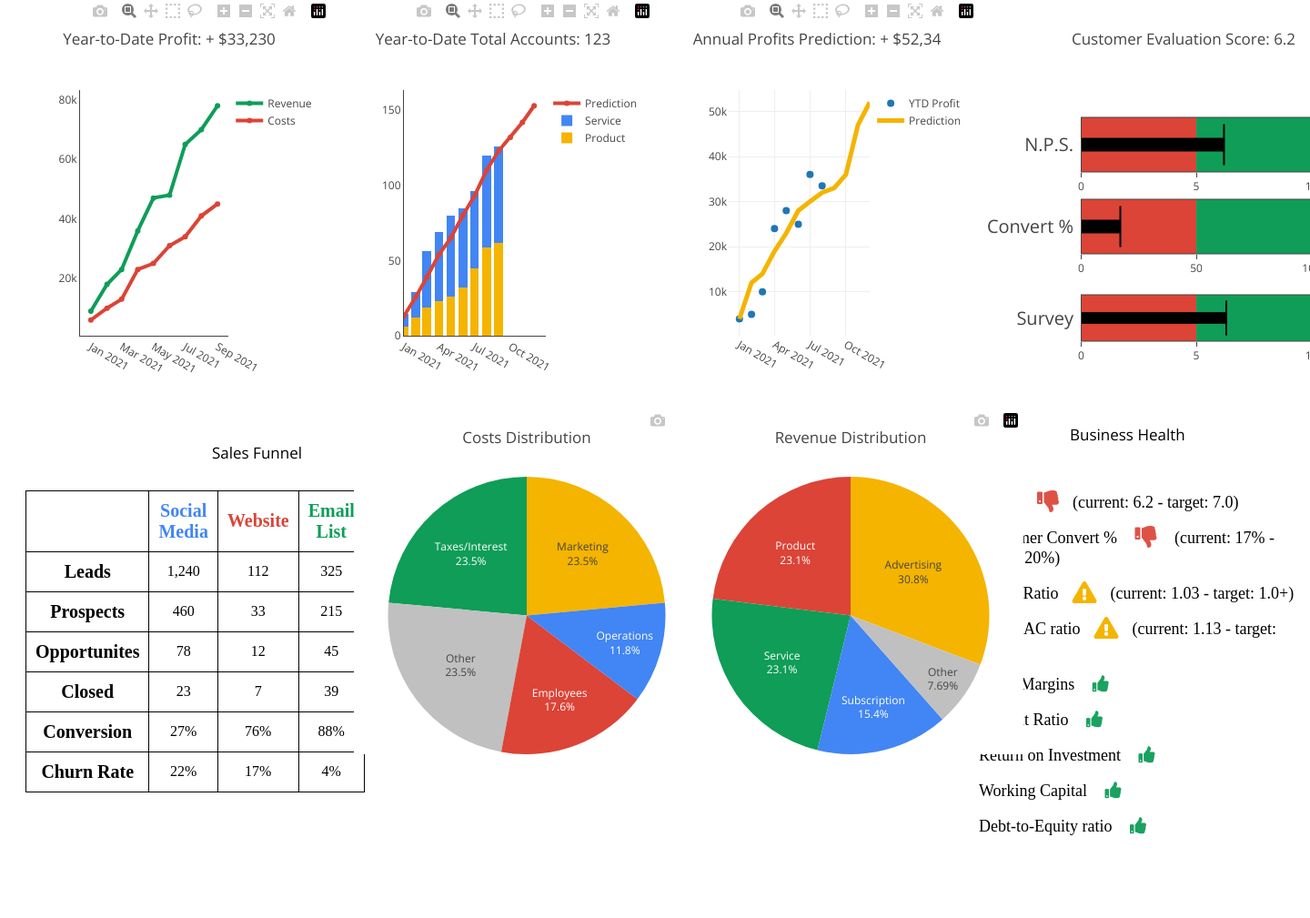
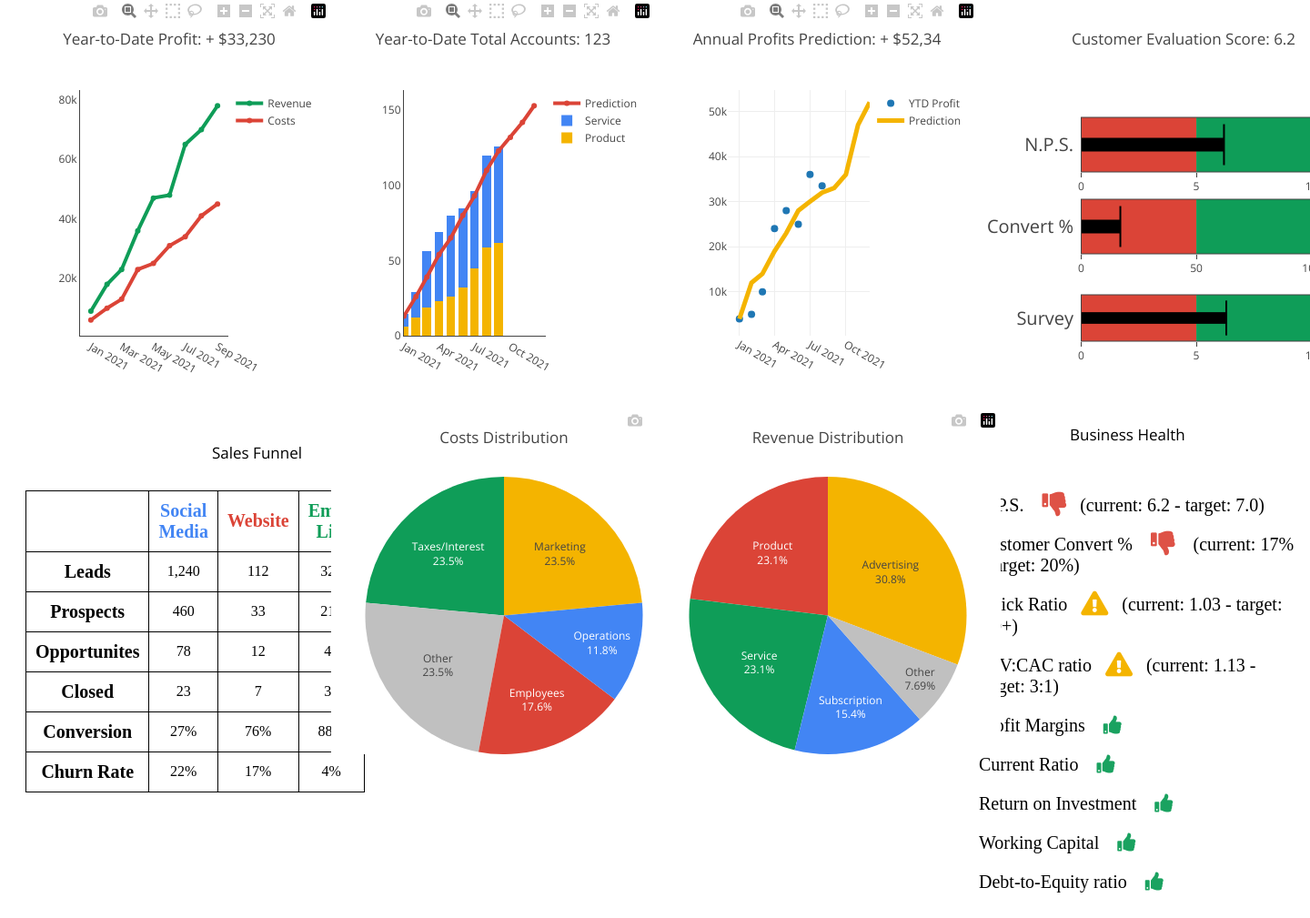
Before and after one commit to eeidson028/dataapp, a Flask app: page / in a window 1440 px wide; the page is wider, and only the part inside the window is pictured. Shown: the part 99-1108 px from the top of that part at 91% size. Before the commit the page ends 1017 px from the top of that part, so only its background shows below. Run offline with Flask 2, Linux system fonts and the light colour scheme; some libraries are stand-ins or nearby versions.

Commit message:
Add files via upload

```diff
--- a/templates/index.html
+++ b/templates/index.html
@@ -1,6 +1,26 @@
 <head>
 
   <style>
+    * {box-sizing: border-box;}
+    .row::after {content: "";clear: both;display: table;}
+    [class*="col-"] {float: left; padding: 0px;}
+    [class*="col-"] {width: 100%;}
+
+    @media only screen and (min-width: 768px) {
+    .col-1 {width: 8.33%;}
+    .col-2 {width: 16.66%;}
+    .col-3 {width: 25%;}
+    .col-4 {width: 33.33%;}
+    .col-5 {width: 41.66%;}
+    .col-6 {width: 50%;}
+    .col-7 {width: 58.33%;}
+    .col-8 {width: 66.66%;}
+    .col-9 {width: 75%;}
+    .col-10 {width: 83.33%;}
+    .col-11 {width: 91.66%;}
+    .col-12 {width: 100%;}
+    }
+    #hea > p {font-size: 20px;}
     h1 {display: inline-block; font-size: 35px;}
     div.menu {float: right;}
     ul {display: inline-block; font-size: 24px; margin-top: 35px;}
@@ -14,19 +34,11 @@
     table, th, td {border: 1px solid black; background-color: 'transparent';}
     th, td {padding: 10px; text-align: center;}
     th {font-size: 20px;}
-    #pro {grid-column: 1 / 4;}
-    #acc  {grid-column: 4 / 7;}
-    #fut {grid-column: 7 / 10;}
-    #cus {grid-column: 10 / 13;}
-    #web {grid-column: 1 / 4;}
-    #cosdis  {grid-column: 4 / 7;}
-    #revdis  {grid-column: 7 / 10;}
-    #hea {grid-column: 10 / 13;}
-    #hea > p {font-size: 18px;}
 
 
   </style>
 
+  <meta name="viewport" content="width=device-width, initial-scale=1.0">
   <link rel="stylesheet" href="https://use.fontawesome.com/releases/v5.15.4/css/all.css" integrity="sha384-DyZ88mC6Up2uqS4h/KRgHuoeGwBcD4Ng9SiP4dIRy0EXTlnuz47vAwmeGwVChigm"
    crossorigin="anonymous">
   <script src="https://cdn.plot.ly/plotly-2.3.1.min.js"></script>
@@ -50,16 +62,16 @@
   </div>
   </div>
 
-  <div class="container">
-    <div id="pro"> </div>
-    <div id="acc"> </div>
-    <div id="fut"> </div>
-    <div id="cus"> </div>
+  <div class="row">
+    <div id="pro" class="col-3"> </div>
+    <div id="acc" class="col-3"> </div>
+    <div id="fut" class="col-3"> </div>
+    <div id="cus" class="col-3"> </div>
   </div>
 
 
-  <div class="container">
-    <div id="web" style="margin-top: 20px;">
+  <div class="row">
+    <div id="web" class="col-3" style="margin-top: 20px;">
 	<p style="margin-left: 225px;font-family: 'Open Sans'
 	    ;font-size: 17px;">Sales Funnel</p>
       <table style="margin-top: 30px;">
@@ -108,9 +120,9 @@
       </table>
     </div>
 
-    <div id="cosdis" style="margin-left: 25px;"> </div>
-    <div id="revdis" style="margin-left: 25px;"> </div>
-    <div id='hea'>
+    <div id="cosdis" style="margin-left: 0px;" class="col-3"> </div>
+    <div id="revdis" style="margin-left: 0px;" class="col-3"> </div>
+    <div id='hea' class="col-3">
       <p style="font-size: 17px;margin-left: 100px;font-family: Open Sans">
           Business Health</p>
        <br>
```
Also changed, not shown: templates/customer.html (+29 -14 lines), templates/financial.html (+31 -18 lines), templates/guide.html (+35 -12 lines).
